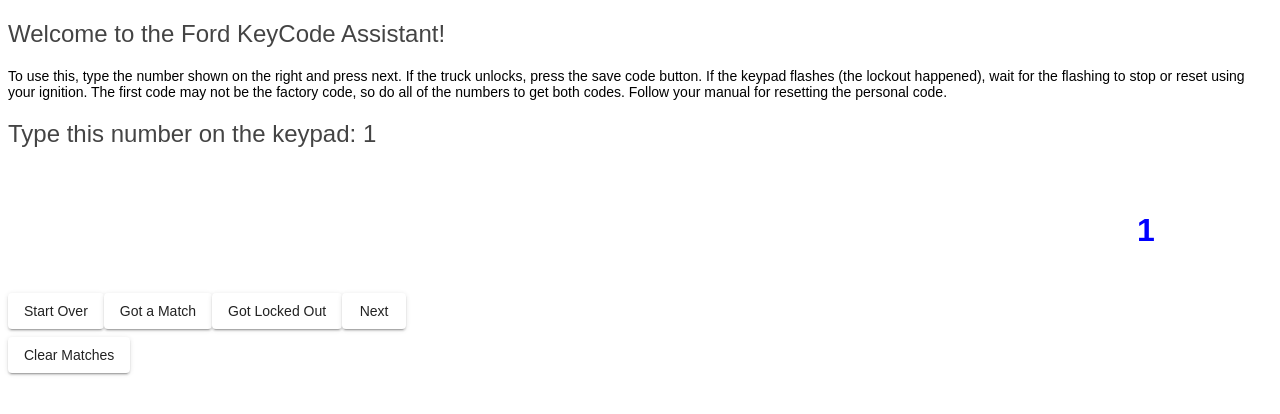
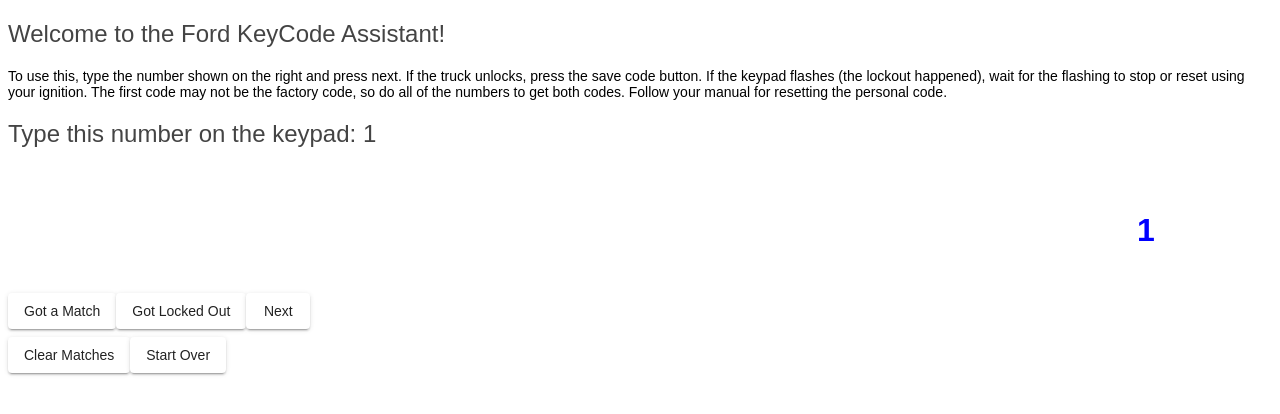
Before and after one commit to cduplantis/keycode, an Angular app: page / in a window 1280 px wide. Shown: the top 414 px of the page. Built offline with nearby package versions, Linux system fonts and the light colour scheme.

Commit message:
fixed lockout logic

```diff
--- a/src/app/app.component.html
+++ b/src/app/app.component.html
@@ -22,7 +22,6 @@
 
 </div>
 
-  <button (click)="onStartOver()" mat-raised-button>Start Over</button>
   <button (click)="onMatched()" mat-raised-button>Got a Match</button>
   <button (click)="onLockout()" mat-raised-button>Got Locked Out</button>
   <button (click)="onNextNumber()" mat-raised-button>Next</button>
@@ -32,3 +31,5 @@
  <mat-list-item *ngFor="let match of matches"> {{match.numbers}} {{match.matchType}} </mat-list-item>
 </mat-list>
   <button (click)="onClearMatches()" mat-raised-button>Clear Matches</button>
+
+  <button (click)="onStartOver()" mat-raised-button>Start Over</button>
```
